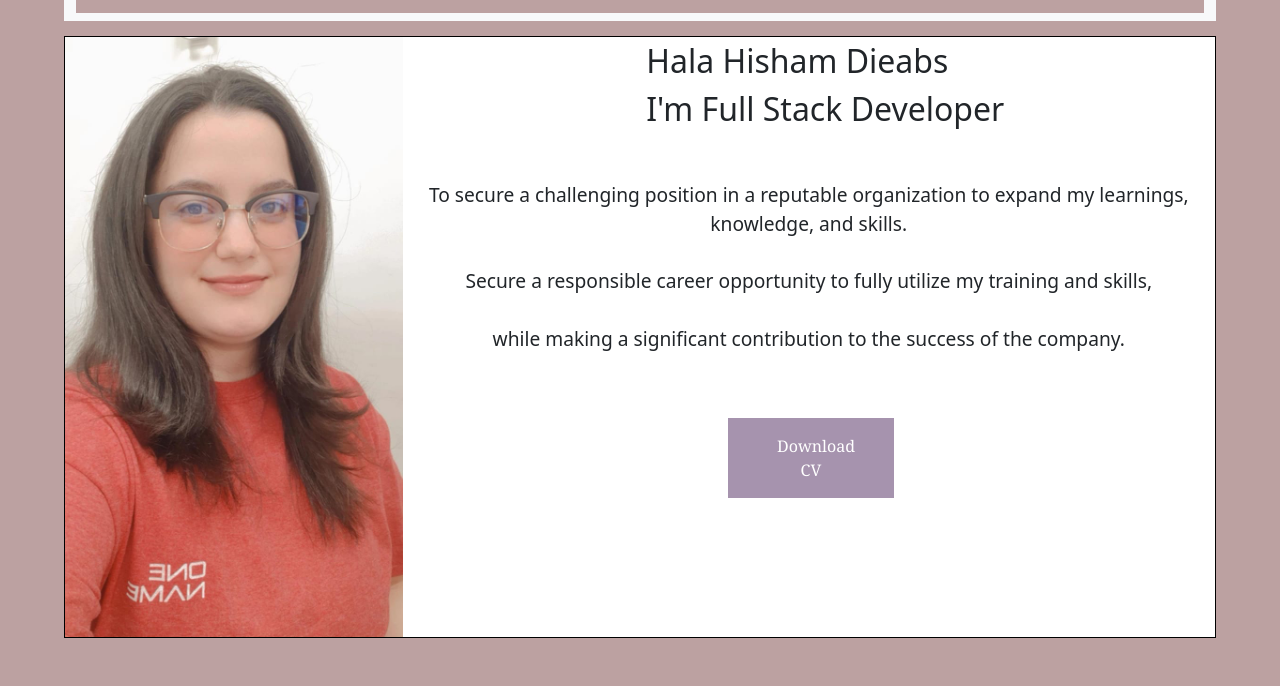
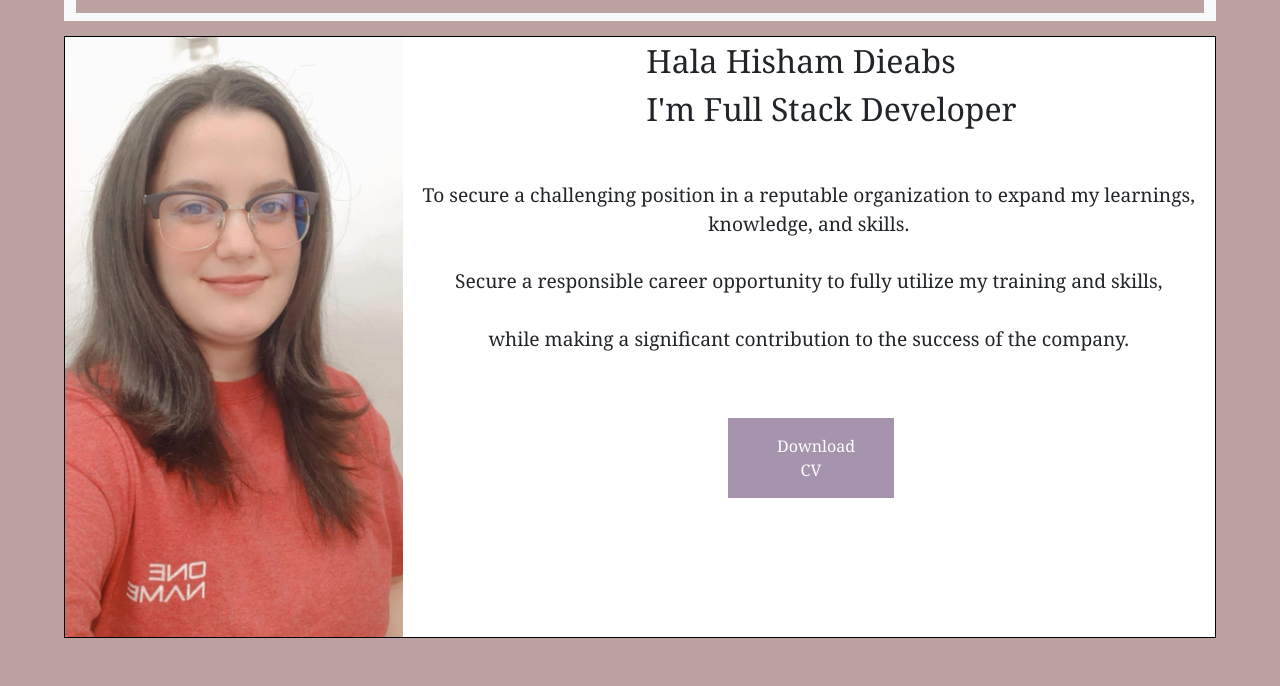
Before and after one commit to Haladieabs/portfolio, a plain HTML site: page portfolio.html in a window 1280 px wide. Shown: the part 101-787 px from the top of the page. Drawn offline with nearby package versions, Linux system fonts and the light colour scheme.

Commit message:
finish task

```diff
--- a/portfolio.html
+++ b/portfolio.html
@@ -178,8 +178,8 @@
            <div ><img src="./me.jpeg" alt="" ></div>
         </div>
         <div class="text_cont">
-          <label  id="jj" style="font-size: xx-large; margin-left: 30%;">Hala Hisham Dieabs <br> I'm Full Stack Developer</label> <br><br><br>
-        <label id="kk" style=" font-size: larger;text-align: center;">To secure a challenging position in a reputable organization to expand my learnings, knowledge, and skills.<br><br>Secure a responsible career opportunity to fully utilize my training and skills,<br><br> while making a significant contribution to the success of the company.</label><br><br>
+          <label  id="jj" style="font-size: xx-large; margin-left: 30%; font-family: Georgia, 'Times New Roman', Times, serif;">Hala Hisham Dieabs <br> I'm Full Stack Developer</label> <br><br><br>
+        <label id="kk" style=" font-size: larger;text-align: center; font-family: Georgia, 'Times New Roman', Times, serif;">To secure a challenging position in a reputable organization to expand my learnings, knowledge, and skills.<br><br>Secure a responsible career opportunity to fully utilize my training and skills,<br><br> while making a significant contribution to the success of the company.</label><br><br>
         <button type="button" class="button button1"> <a href="./Screenshot 2023-07-03 125027.png" download style="color: white;font-family: Georgia, 'Times New Roman', Times, serif; text-decoration: dashed; margin-left: 10%;">Download CV</button></a>
         </div>
 
```
